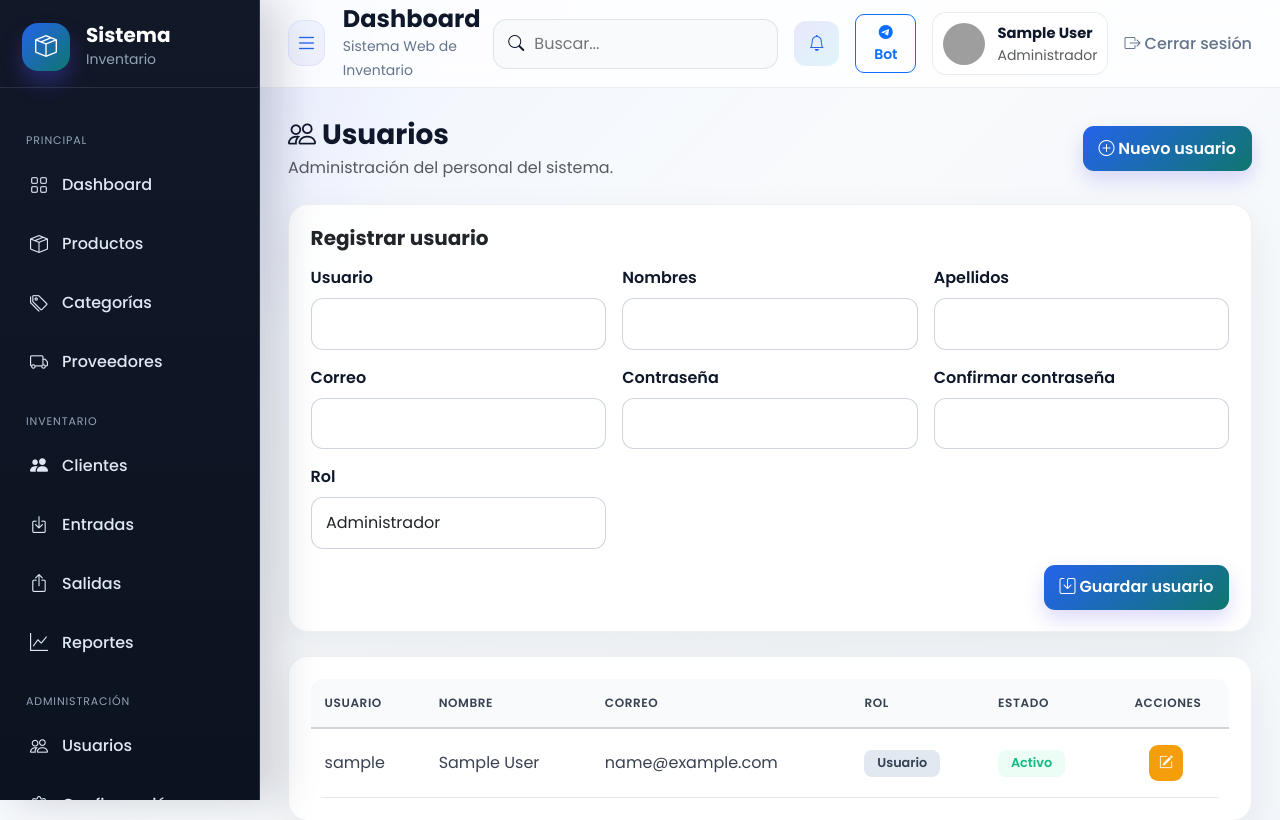
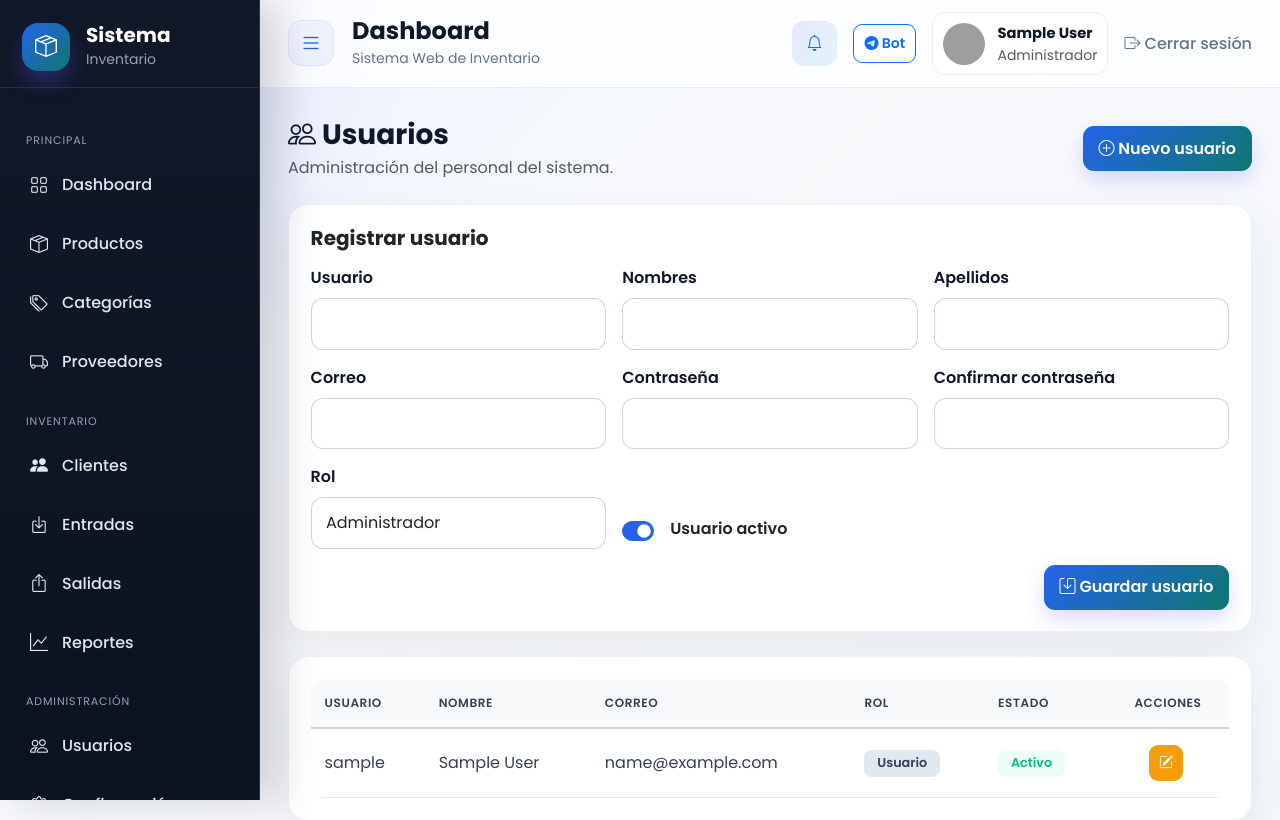
Before and after one commit to cagonzagaa-cloud/inventario, a Django app: page /usuarios/ in a window 1280 px wide, after a click on "Nuevo usuario". Shown: the top 820 px of the page. Run offline with Django 5.2, Linux system fonts and the light colour scheme; the visitor is signed in with stand-in values (Sample User, id 1); data comes from the database, SQL or seed files in the repository; data that the repository does not hold is empty; parts of the project's set-up code (start-up, migrations or seed data) failed here and were passed over; some libraries are stand-ins or nearby versions; grey boxes are pictures that could not be loaded.

Commit message:
Agregar estado de usuarios y simplificar barra superior

```diff
--- a/templates/includes/navbar.html
+++ b/templates/includes/navbar.html
@@ -19,16 +19,6 @@
     </div>
 
     <div class="right-navbar">
-
-        <div class="search-box">
-
-            <i class="bi bi-search"></i>
-
-            <input
-                type="text"
-                placeholder="Buscar...">
-
-        </div>
 
         {% if request.user.is_superuser or request.user.perfil.es_administrador %}
         <div class="dropdown">
--- a/templates/usuarios/editar.html
+++ b/templates/usuarios/editar.html
@@ -41,6 +41,12 @@
                     <label class="form-label" for="id_rol">Rol</label>
                     {{ form.rol }}
                 </div>
+                <div class="col-md-4 d-flex align-items-end">
+                    <div class="form-check form-switch mb-2">
+                        {{ form.is_active }}
+                        <label class="form-check-label" for="{{ form.is_active.id_for_label }}">Usuario activo</label>
+                    </div>
+                </div>
             </div>
 
             <div class="d-flex justify-content-end gap-2 mt-4">
--- a/templates/usuarios/lista.html
+++ b/templates/usuarios/lista.html
@@ -62,6 +62,12 @@
                     <label class="form-label" for="id_rol">Rol</label>
                     {{ form.rol }}
                     {% if form.rol.errors %}<div class="text-danger small mt-1">{{ form.rol.errors }}</div>{% endif %}
+                </div>
+                <div class="col-md-4 d-flex align-items-end">
+                    <div class="form-check form-switch mb-2">
+                        {{ form.is_active }}
+                        <label class="form-check-label" for="{{ form.is_active.id_for_label }}">Usuario activo</label>
+                    </div>
                 </div>
             </div>
             <div class="d-flex justify-content-end mt-3">
--- a/usuarios/forms.py
+++ b/usuarios/forms.py
@@ -66,6 +66,12 @@ class UsuarioForm(forms.Form):
         label="Rol",
         widget=forms.Select(attrs={"class": "form-select"})
     )
+    is_active = forms.BooleanField(
+        required=False,
+        initial=True,
+        label="Usuario activo",
+        widget=forms.CheckboxInput(attrs={"class": "form-check-input"}),
+    )
 
     def clean_username(self):
         username = self.cleaned_data["username"].strip()
@@ -85,6 +91,7 @@ class UsuarioForm(forms.Form):
             self.fields["last_name"].initial = instance.last_name
             self.fields["email"].initial = instance.email
             self.fields["rol"].initial = instance.perfil.rol
+            self.fields["is_active"].initial = instance.is_active
 
     def clean(self):
         cleaned_data = super().clean()
@@ -119,6 +126,7 @@ class UsuarioForm(forms.Form):
         user.first_name = self.cleaned_data.get("first_name") or ""
         user.last_name = self.cleaned_data.get("last_name") or ""
         user.email = self.cleaned_data.get("email") or ""
+        user.is_active = self.cleaned_data.get("is_active", False)
 
         if self.cleaned_data.get("password1"):
             user.set_password(self.cleaned_data["password1"])
```
Also changed, not shown: usuarios/tests.py (+19 -0 lines).
